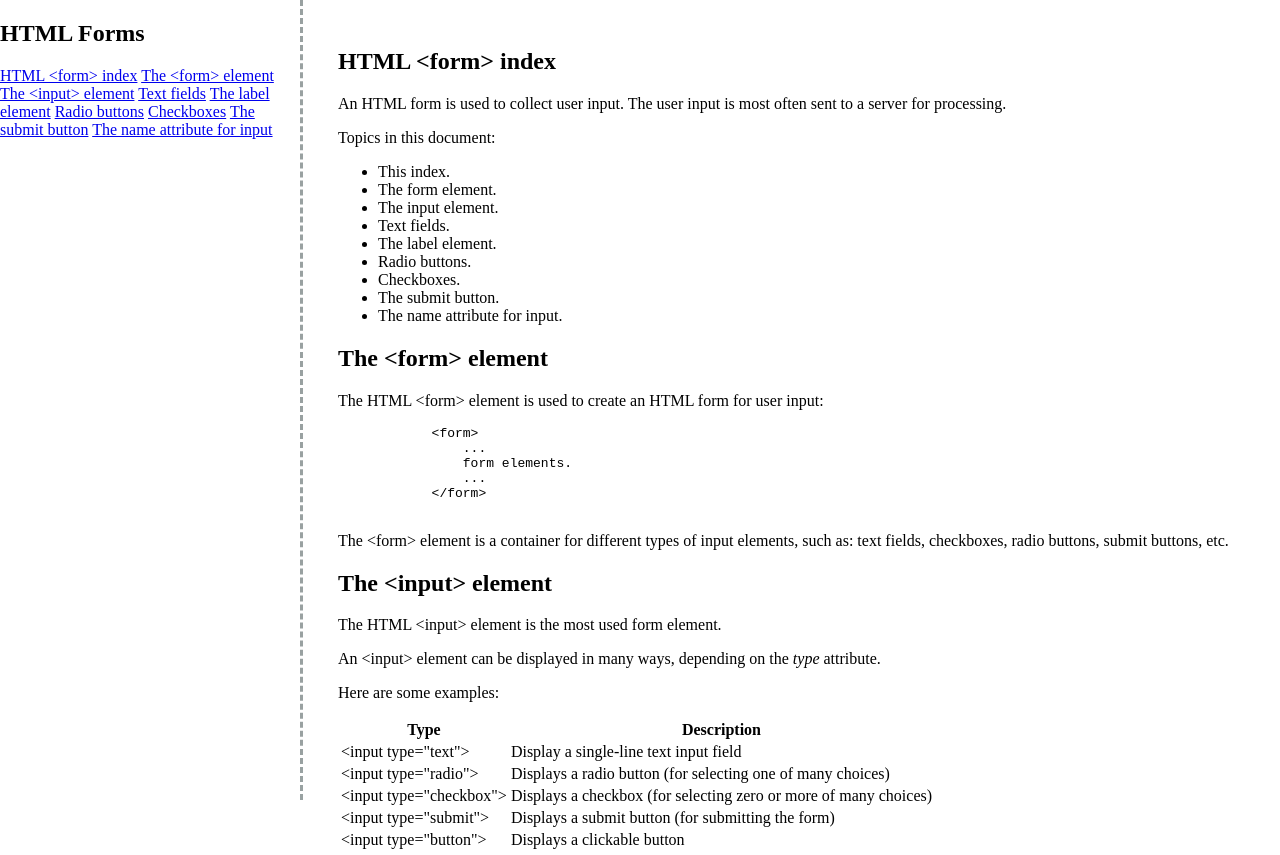
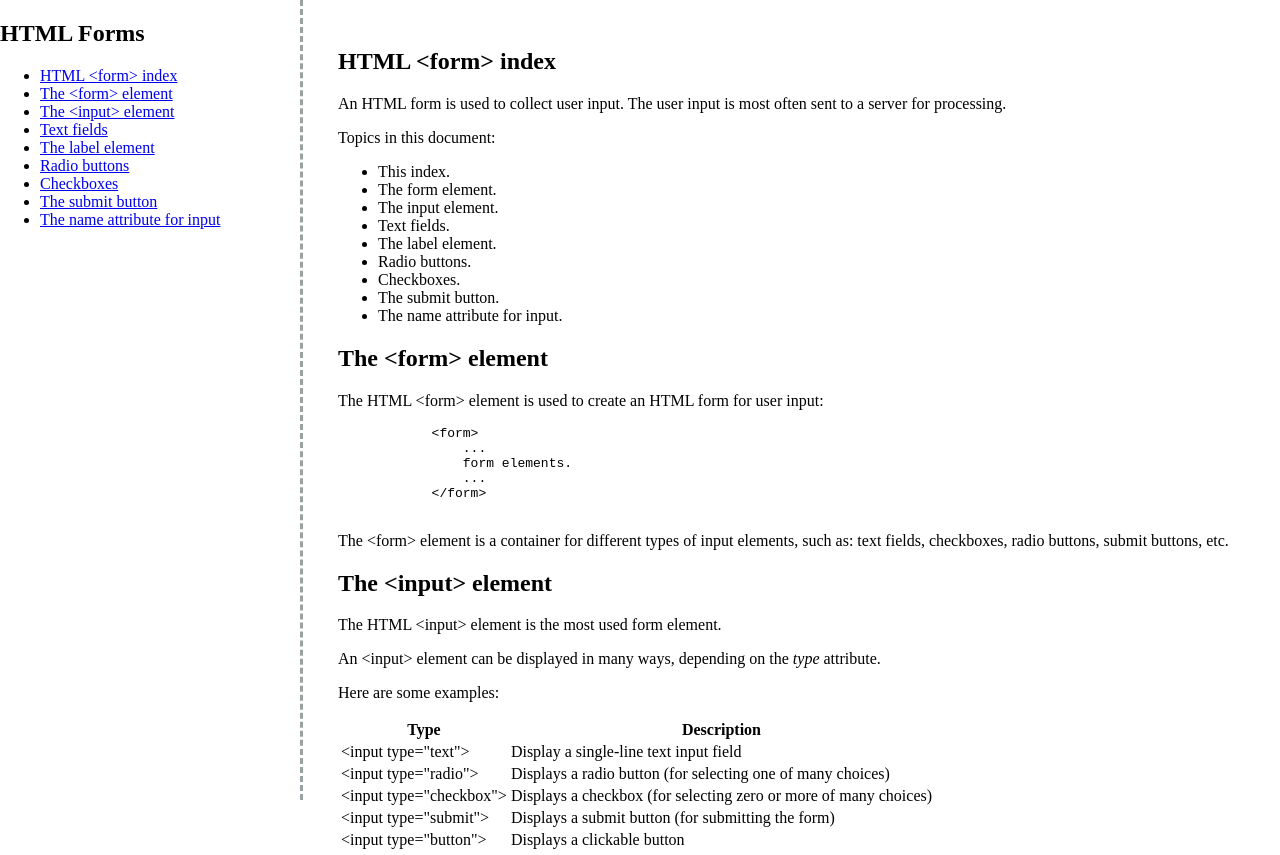
Before and after one commit to jmendozav/FreeCodeCamp-TechnicalDocumentationPage, a plain HTML site: page index.html in a window 1280 px wide. Shown: the top 855 px of the page. Drawn offline with Linux system fonts and the light colour scheme.

Commit message:
Aplica formato de lista a los hipervínculos de la barra de navegación.

```diff
--- a/index.html
+++ b/index.html
@@ -11,15 +11,17 @@
     <!-- Navbar -->
     <nav id="navbar">
         <header><h1>HTML Forms</h1></header>
-        <a href="#HTML_&lt;form&gt;_index" class="nav-link">HTML &lt;form&gt; index</a>
-        <a href="#The_&lt;form&gt;_element" class="nav-link">The &lt;form&gt; element</a>
-        <a href="#The_&lt;input&gt;_element" class="nav-link">The &lt;input&gt; element</a>
-        <a href="#Text_fields" class="nav-link">Text fields</a>
-        <a href="#The_label_element" class="nav-link">The label element</a>
-        <a href="#Radio_buttons" class="nav-link">Radio buttons</a>
-        <a href="#Checkboxes" class="nav-link">Checkboxes</a>
-        <a href="#The_submit_button" class="nav-link">The submit button</a>
-        <a href="#The_name_attribute_for_input" class="nav-link">The name attribute for input</a>
+        <ul>
+            <li><a href="#HTML_&lt;form&gt;_index" class="nav-link">HTML &lt;form&gt; index</a></li>
+            <li><a href="#The_&lt;form&gt;_element" class="nav-link">The &lt;form&gt; element</a></li>
+            <li><a href="#The_&lt;input&gt;_element" class="nav-link">The &lt;input&gt; element</a></li>
+            <li><a href="#Text_fields" class="nav-link">Text fields</a></li>
+            <li><a href="#The_label_element" class="nav-link">The label element</a></li>
+            <li><a href="#Radio_buttons" class="nav-link">Radio buttons</a></li>
+            <li><a href="#Checkboxes" class="nav-link">Checkboxes</a></li>
+            <li><a href="#The_submit_button" class="nav-link">The submit button</a></li>
+            <li><a href="#The_name_attribute_for_input" class="nav-link">The name attribute for input</a></li>
+        </ul>
     </nav>
 
     <!-- Main -->
```
